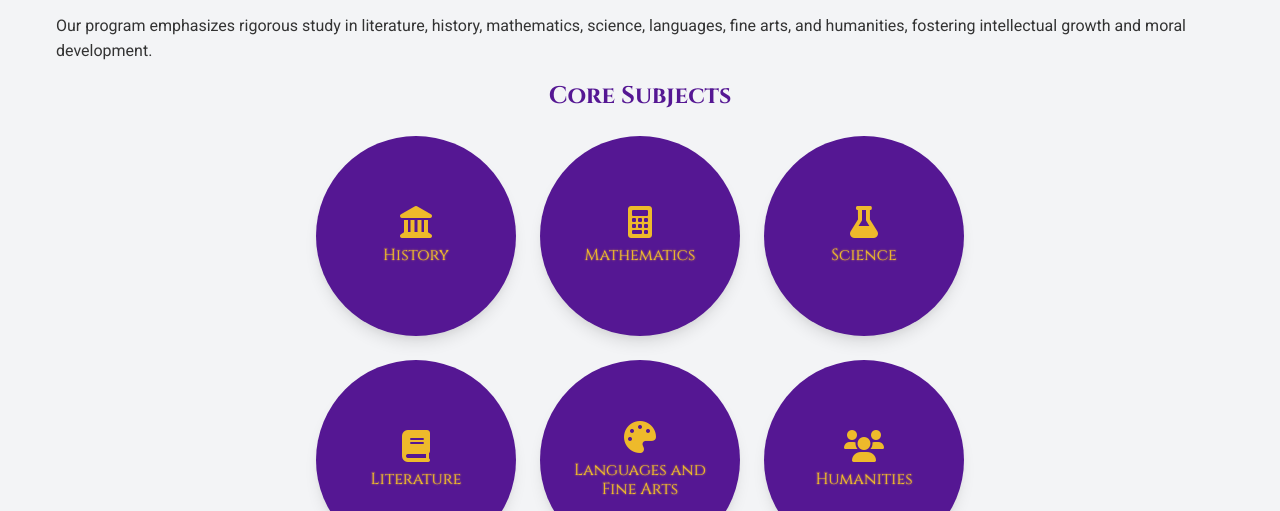
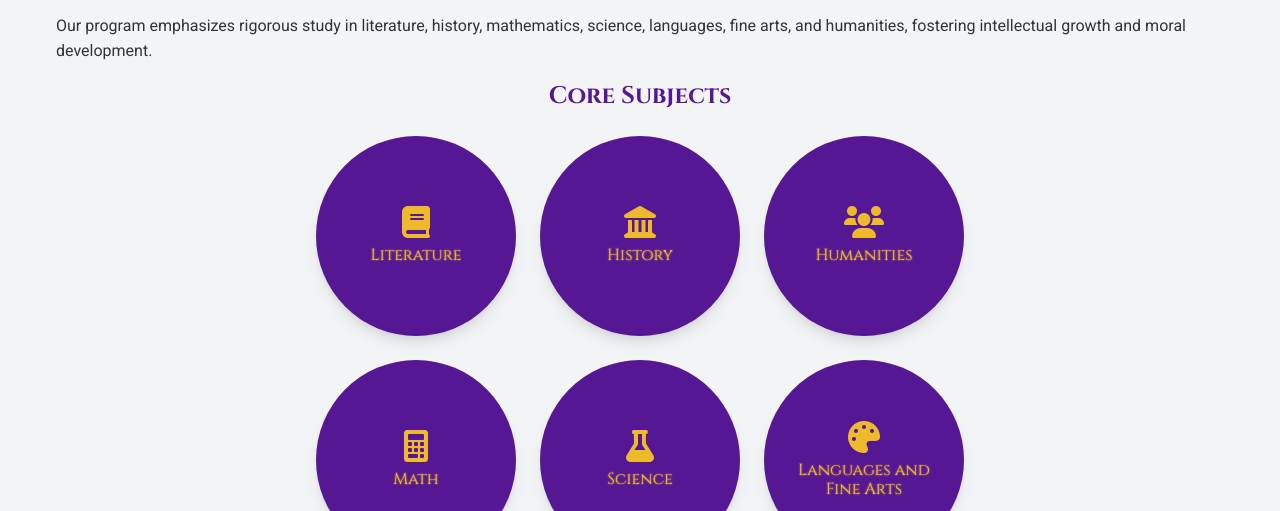
Before and after one commit to PhiloAcademy/Philo-Academy, a plain HTML site: page 10-12-program.html in a window 1280 px wide. Shown: the part 441-952 px from the top of the page. Drawn offline with nearby package versions, Linux system fonts and the light colour scheme; a web font is replaced by a local one.

Commit message:
Update 10-12-program.html

```diff
--- a/10-12-program.html
+++ b/10-12-program.html
@@ -345,30 +345,30 @@
             <h3 class="text-2xl font-bold text-center mb-6">Core Subjects</h3>
             <div class="subjects-grid-wrapper">
                 <div class="subjects-grid">
-                    <div class="subject-bubble flex flex-col items-center p-6 rounded-full shadow-lg hover:shadow-xl transition-shadow duration-300">
+                    <a href="literature10-12.html" class="subject-bubble flex flex-col items-center p-6 rounded-full shadow-lg hover:shadow-xl transition-shadow duration-300">
+                        <i class="fas fa-book mb-2"></i>
+                        <h3>Literature</h3>
+                    </a>
+                    <a href="history10-12.html" class="subject-bubble flex flex-col items-center p-6 rounded-full shadow-lg hover:shadow-xl transition-shadow duration-300">
                         <i class="fas fa-landmark mb-2"></i>
                         <h3>History</h3>
-                    </div>
+                    </a>
+                    <a href="humanities10-12.html" class="subject-bubble flex flex-col items-center p-6 rounded-full shadow-lg hover:shadow-xl transition-shadow duration-300">
+                        <i class="fas fa-users mb-2"></i>
+                        <h3>Humanities</h3>
+                    </a>
                     <div class="subject-bubble flex flex-col items-center p-6 rounded-full shadow-lg hover:shadow-xl transition-shadow duration-300">
                         <i class="fas fa-calculator mb-2"></i>
-                        <h3>Mathematics</h3>
+                        <h3>Math</h3>
                     </div>
                     <div class="subject-bubble flex flex-col items-center p-6 rounded-full shadow-lg hover:shadow-xl transition-shadow duration-300">
                         <i class="fas fa-flask mb-2"></i>
                         <h3>Science</h3>
                     </div>
                     <div class="subject-bubble flex flex-col items-center p-6 rounded-full shadow-lg hover:shadow-xl transition-shadow duration-300">
-                        <i class="fas fa-book mb-2"></i>
-                        <h3>Literature</h3>
-                    </div>
-                    <div class="subject-bubble flex flex-col items-center p-6 rounded-full shadow-lg hover:shadow-xl transition-shadow duration-300">
                         <i class="fas fa-palette mb-2"></i>
                         <h3>Languages and Fine Arts</h3>
                     </div>
-                    <a href="humanities10-12.html" class="subject-bubble flex flex-col items-center p-6 rounded-full shadow-lg hover:shadow-xl transition-shadow duration-300">
-                        <i class="fas fa-users mb-2"></i>
-                        <h3>Humanities</h3>
-                    </a>
                 </div>
             </div>
         </section>
```
